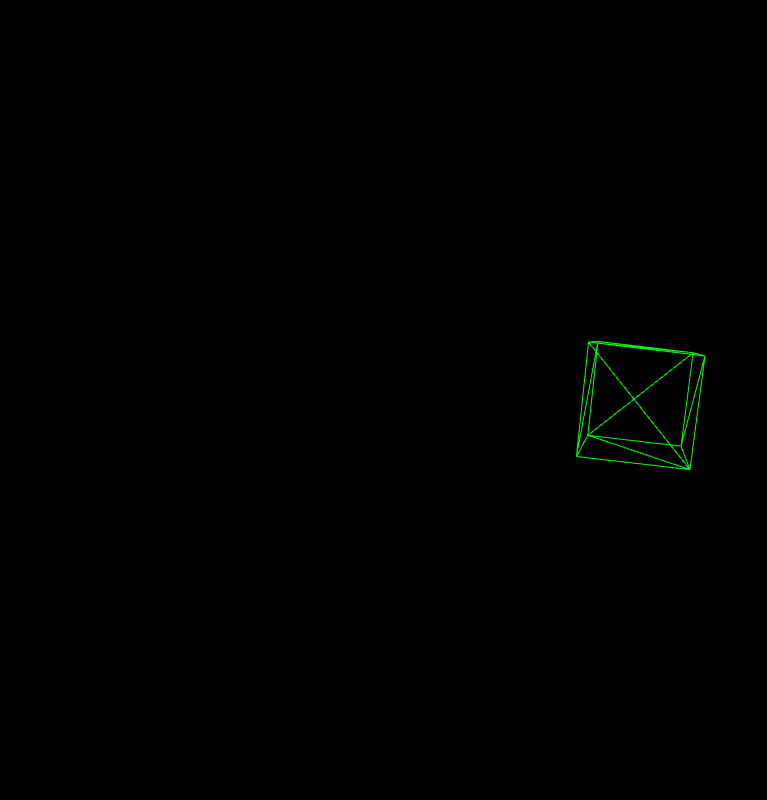
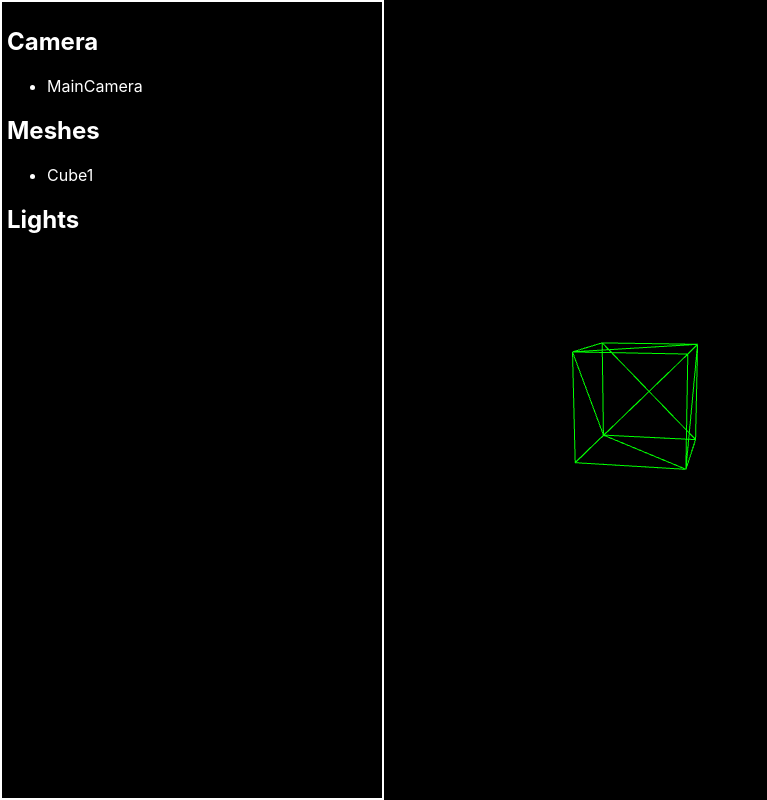
Before and after one commit to Pmtal3122/three-paint, a React (Create React App) app: page /editor in a window 1280 px wide. Before the commit this address had no page. Shown: the whole page, without its empty margins (0-767 px from the left). Built offline with nearby package versions, Linux system fonts and the light colour scheme.

Commit message:
Editor left component basic functioning

```diff
--- a/src/components/CanvasComponent/CanvasComponent.tsx
+++ b/src/components/CanvasComponent/CanvasComponent.tsx
@@ -1,16 +1,21 @@
-import React, { Ref, RefObject, useEffect, useRef } from 'react';
+import React, { RefObject, useEffect, useRef } from 'react';
 import styles from './canvasStyles.module.css';
 import * as THREE from 'three';
+import { useDispatch } from 'react-redux';
+import { addMesh, setCamera } from '../../slice/CanvasSlice';
 
 export default function CanvasComponent() {
 
     const containerRef: RefObject<HTMLDivElement | null> = useRef(null);
+
+    const dispatch = useDispatch();
 
     useEffect(() => {
     // Create a scene
     const scene = new THREE.Scene();
     // Create a camera
     const camera = new THREE.PerspectiveCamera(75, window.innerWidth / window.innerHeight, 0.1, 1000);
+    dispatch(setCamera({ name: 'MainCamera', cameraObject: camera }));
     // Create a renderer
     const renderer = new THREE.WebGLRenderer({ antialias: true });
     renderer.setSize(window.innerWidth, window.innerHeight);
@@ -22,6 +27,7 @@ export default function CanvasComponent() {
     const material = new THREE.MeshBasicMaterial({ color: 0x00ff00, wireframe: true });
     // Create a mesh
     const cube = new THREE.Mesh(geometry, material);
+    dispatch(addMesh({ name: 'Cube1', meshObject: cube }));
     // Add the mesh to the scene
     scene.add(cube);
 
--- a/src/components/CanvasComponent/canvasStyles.module.css
+++ b/src/components/CanvasComponent/canvasStyles.module.css
@@ -5,4 +5,5 @@
     overflow: hidden;
     top: 0;
     left: 0;
+    z-index: -1;
 }
--- /dev/null
+++ b/src/components/EditorLeft/EditorLeftComponent.tsx
@@ -0,0 +1,32 @@
+import React from 'react';
+import styles from './editorLeft.module.css';
+import { useSelector } from 'react-redux';
+import { RootState } from '../../store/store';
+
+export default function EditorLeftComponent() {
+
+  const camera = useSelector((state: RootState) => state.canvas.camera);
+  const meshes = useSelector((state: RootState) => state.canvas.meshes);
+  const lights = useSelector((state: RootState) => state.canvas.lights);
+
+  return (
+    <div id={styles.editorLeft}>
+      <h2>Camera</h2>
+      <ul>
+        <li>{camera !== null ? camera.name : null}</li>
+      </ul>
+      <h2>Meshes</h2>
+      <ul>
+        {
+          meshes.map((mesh) => <li key={mesh.meshObject['uuid']}>{mesh.name}</li>)
+        }
+      </ul>
+      <h2>Lights</h2>
+      <ul>
+        {
+          lights.map((light) => <li key={light.lightObject['uuid']}>{light.name}</li>)
+        }
+      </ul>
+    </div>
+  )
+}
--- /dev/null
+++ b/src/components/EditorLeft/editorLeft.module.css
@@ -0,0 +1,17 @@
+::-webkit-scrollbar {
+    display: none;
+}
+
+#editorLeft {
+    color: white;
+    background-color: rgba(0, 0, 0, 0.2);
+    z-index: 5;
+    box-sizing: border-box;
+    margin: 0;
+    width: 30%;
+    border: 2px solid white;
+    overflow: scroll;
+    height: 100vh;
+    padding: 5px;
+    backdrop-filter: blur(2px);
+}
--- a/src/routes/ThreePaintRoutes.tsx
+++ b/src/routes/ThreePaintRoutes.tsx
@@ -1,13 +1,14 @@
 import React from 'react';
 import { BrowserRouter as Router, Route, Routes } from 'react-router-dom';
 import CanvasComponent from '../components/CanvasComponent/CanvasComponent';
+import EditorLeftComponent from '../components/EditorLeft/EditorLeftComponent';
 
 export default function ThreePaintRoutes() {
   return (
     <Router>
       <CanvasComponent />
       <Routes>
-
+        <Route path='/editor' element={<EditorLeftComponent />} />
       </Routes>
     </Router>
   )
--- a/src/slice/CanvasSlice.ts
+++ b/src/slice/CanvasSlice.ts
@@ -1,13 +1,29 @@
 import { createSlice } from "@reduxjs/toolkit";
+import * as THREE from "three";
 
-interface canvasSlice {
-    camera: Object;
-    meshes: Object[];
-    lights: Object[];
+interface cameraInterface {
+    name: string;
+    cameraObject: THREE.PerspectiveCamera | null;
 }
 
-const initialState : canvasSlice = {
-    camera: {},
+interface meshesInterface {
+    name: string;
+    meshObject: THREE.Mesh;
+}
+
+interface lightsInterface {
+    name: string;
+    lightObject: THREE.Light;
+}
+
+interface canvasSliceInterface {
+    camera: cameraInterface | null;
+    meshes: meshesInterface[];
+    lights: lightsInterface[];
+}
+
+const initialState: canvasSliceInterface = {
+    camera: null,
     meshes: [],
     lights: []
 }
@@ -20,12 +36,16 @@ export const canvasSlice = createSlice({
             state.camera = action.payload;
         },
         addMesh: (state, action) => {
-            state.meshes.push(action.payload);
+            const existingMesh = state.meshes.find(mesh => mesh.name === action.payload.name);
+            if (!existingMesh)
+                state.meshes.push(action.payload);
         },
         removeMesh: (state, action) => {
             state.meshes = state.meshes.splice(state.meshes.indexOf(action.payload), 1);
         },
         addLight: (state, action) => {
+            const existingLight = state.lights.find(light => light.name === action.payload.name);
+            if (!existingLight)
             state.lights.push(action.payload);
         },
         removeLight: (state, action) => {
--- a/src/store/store.ts
+++ b/src/store/store.ts
@@ -4,7 +4,10 @@ import { canvasSlice } from "../slice/CanvasSlice";
 export const store = configureStore({
     reducer: {
         canvas: canvasSlice.reducer
-    }
+    },
+    middleware: (getDefaultMiddleware) => getDefaultMiddleware({
+        serializableCheck: false // Disable serializable check for THREE.js objects
+    })
 })
 
 export type RootState = ReturnType<typeof store.getState>;
```
